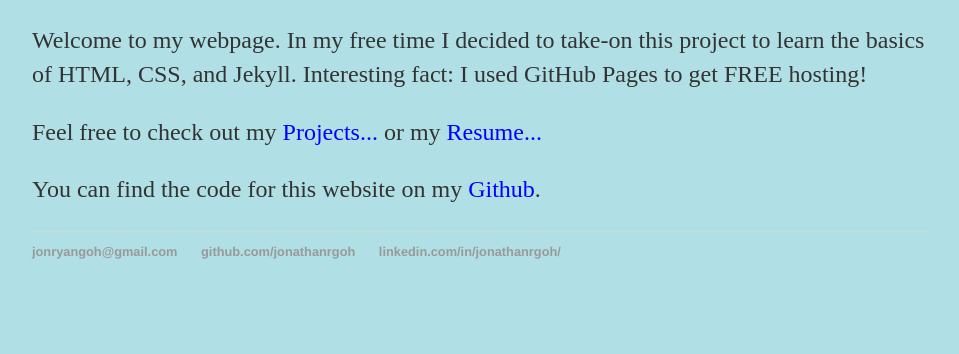
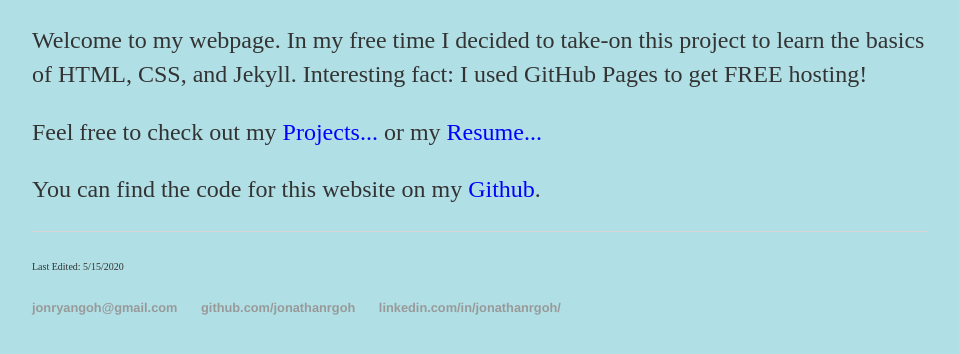
Before and after one commit to jonathanrgoh/jonathanrgoh.github.io, a Jekyll site: the page built from index.html, in a window 1280 px wide, cut to the strip 601-976 px from the top of the page. Shown: the top 354 px of the strip, without its empty margins (160-1119 px from the left). Built offline with Jekyll 4.4.1, drawn with Linux system fonts in a browser that asks for light colours; before the commit the page ends 920 px from its top, so only the background shows below that.

Commit message:
Update default.html

```diff
--- a/_layouts/default.html
+++ b/_layouts/default.html
@@ -27,6 +27,7 @@
 
 			</div><!-- /.container -->
 			<footer>
+				<p><font size = "1">Last Edited: 5/15/2020</font></p>
 	    		<ul>
 	        		<li><a href="mailto:jonryangoh@gmail.com">jonryangoh@gmail.com</a></li>
 	        		<li><a href="https://github.com/jonathanrgoh">github.com/jonathanrgoh</a></li>
```
